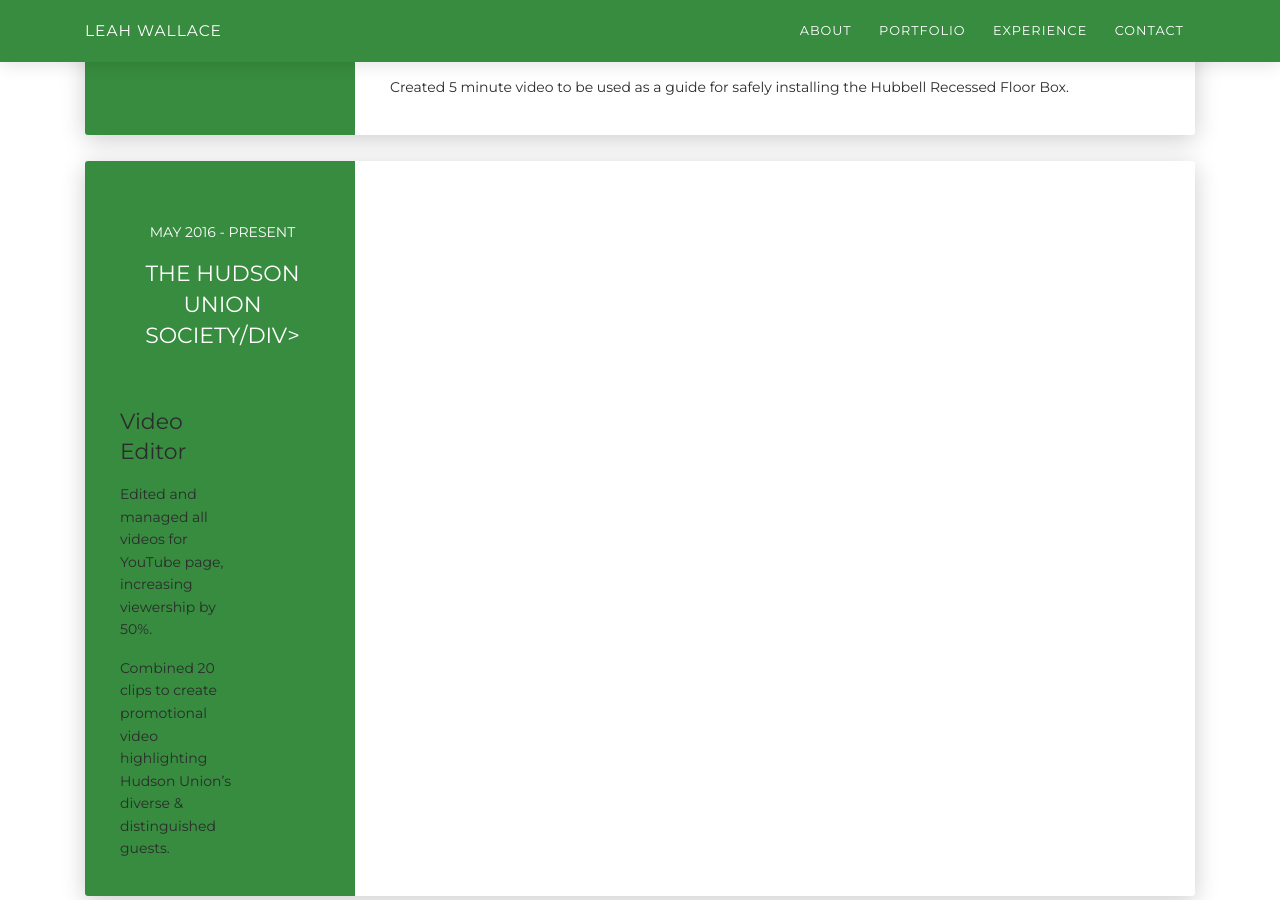
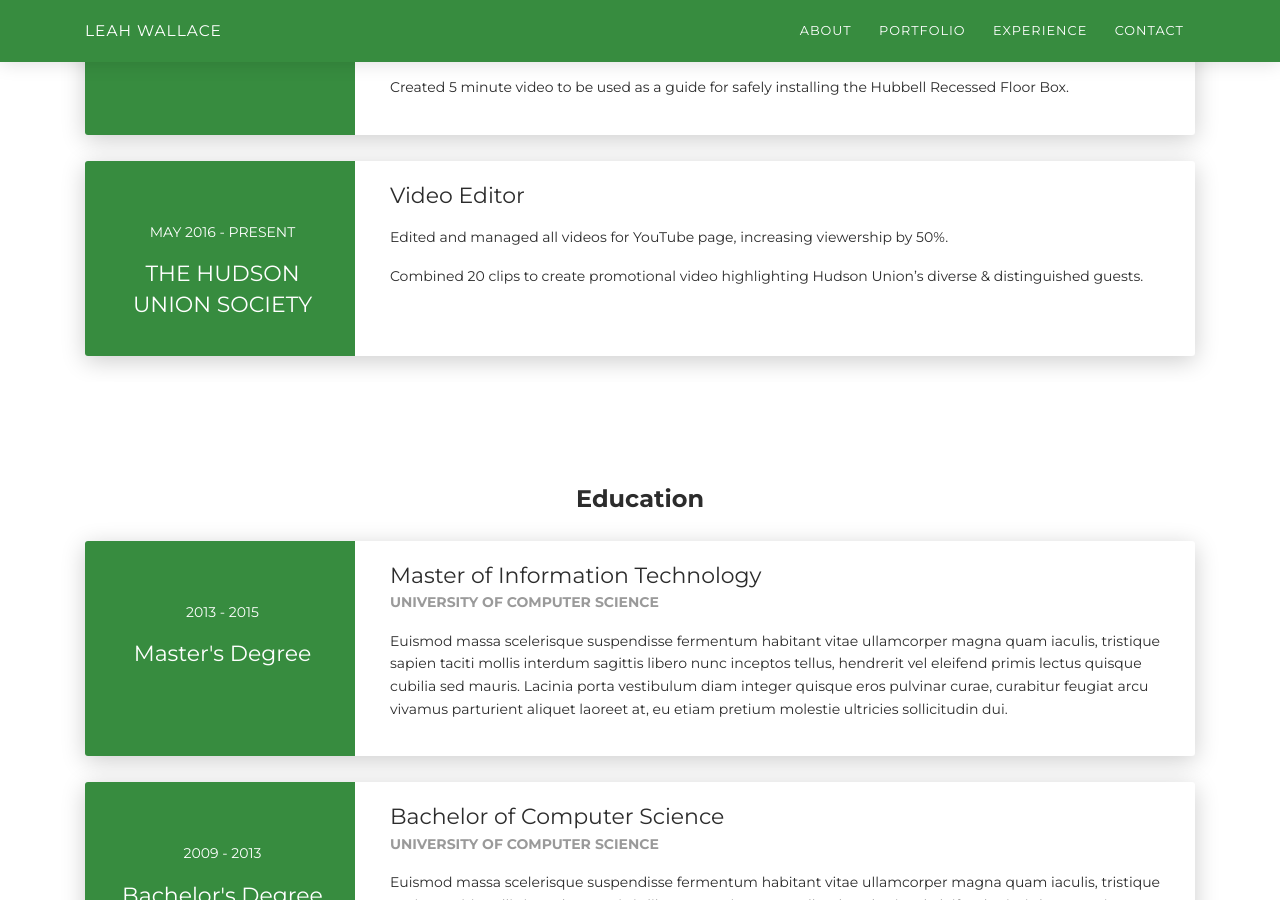
Before and after one commit to lwallace37/lwallace37.github.io, a Jekyll site: the page index.html, which Jekyll copies as it is, in a window 1280 px wide and 900 px high, scrolled down 2515 px. Built offline with Jekyll 4.4.1, drawn with Linux system fonts in a browser that asks for light colours; nearby versions of some CDN libraries; some of the changed text lies outside the part shown.

Commit message:
Fix Formatting

```diff
--- a/index.html
+++ b/index.html
@@ -331,7 +331,7 @@
         <div class="col-md-3 bg-primary" data-aos="fade-right" data-aos-offset="50" data-aos-duration="500">
           <div class="card-body cc-experience-header">
             <p>May 2016 - Present</p>
-            <div class="h5">The Hudson Union Society/div>
+            <div class="h5">The Hudson Union Society</div>
           </div>
         </div>
         <div class="col-md-9" data-aos="fade-left" data-aos-offset="50" data-aos-duration="500">
```
